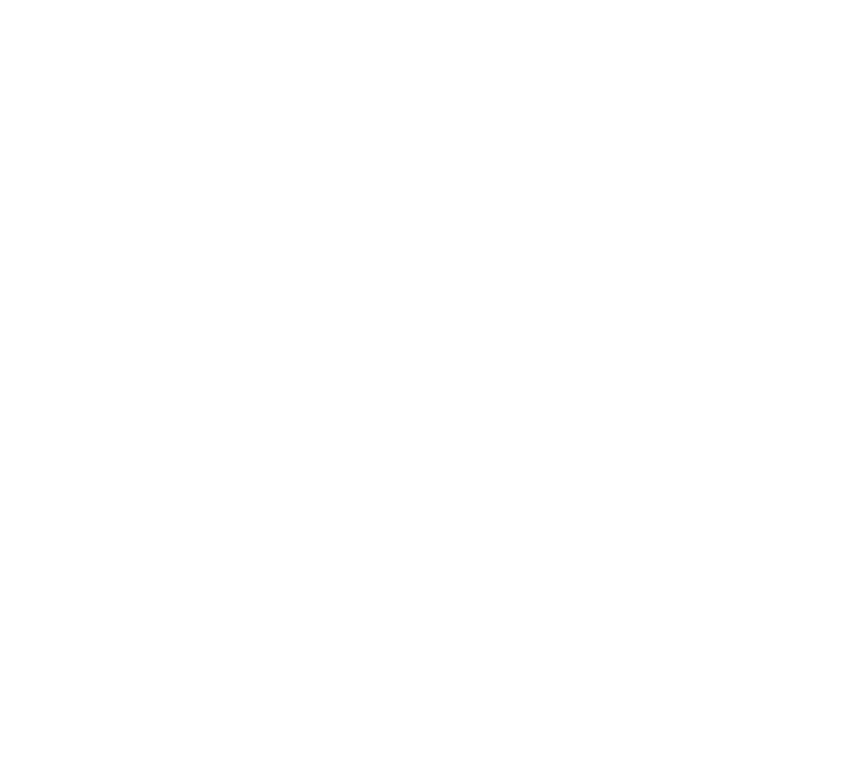
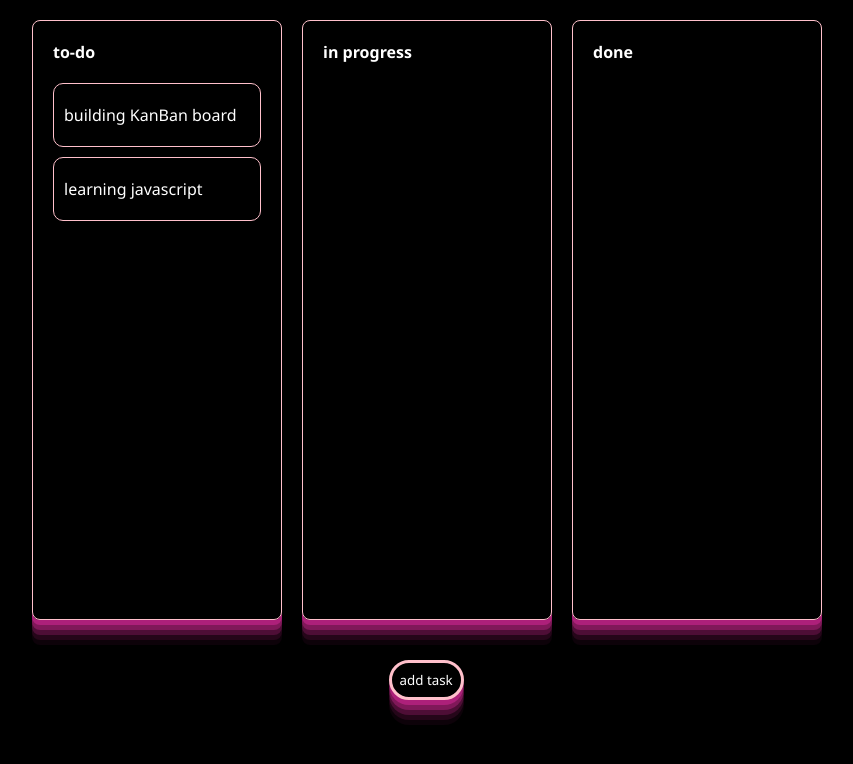
Before and after one commit to vanshbaranwal/kanban-board, a plain HTML site: page index.html in a window 1280 px wide. Shown: the whole page, without its empty margins (213-1066 px from the left). Drawn offline with Linux system fonts and the light colour scheme.

Commit message:
updated prd

```diff
--- a/index.html
+++ b/index.html
@@ -8,6 +8,21 @@
     <script src="script.js" defer></script>
 </head>
 <body>
-
+    <div class="container">
+        <div class="board">
+            <h4>to-do</h4>
+            <div class="items">
+                <p class="item">building KanBan board</p>
+                <p class="item">learning javascript</p>
+            </div>
+        </div>
+        <div class="board">
+            <h4>in progress</h4>
+        </div>
+        <div class="board">
+            <h4>done</h4>
+        </div>
+    </div>
+    <button id="add-task-btn">add task</button>
 </body>
 </html>
--- a/script.js
+++ b/script.js
@@ -0,0 +1,7 @@
+// const addTaskBtn = document.getElementById("add-task-btn")
+
+// addTaskBtn.addEventListener('click', () => {
+//     const input = prompt('what is the task??');
+// })
+
+alert("vansh baranwal")
--- a/style.css
+++ b/style.css
@@ -0,0 +1,62 @@
+*{
+    padding: 0;
+    margin: 0;
+    box-sizing: border-box;
+    font-family: 'Segoe UI', Tahoma, Geneva, Verdana, sans-serif;
+}
+
+body{
+    background-color: black;
+    color: white;
+}
+.container{
+    display: flex;
+    gap: 20px;
+    padding: 20px;
+    justify-content: center;
+    align-items: center;
+}
+
+.board{
+    border: 1px solid pink;
+    height: 75vh;
+    width: 250px;
+    padding: 20px;
+    border-radius: 8px;
+    box-shadow: rgba(240, 46, 170, 0.4) 0px 5px, rgba(240, 46, 170, 0.3) 0px 10px, rgba(240, 46, 170, 0.2) 0px 15px, rgba(240, 46, 170, 0.1) 0px 20px, rgba(240, 46, 170, 0.05) 0px 25px;
+}
+
+.items{
+    margin-top: 20px;
+}
+
+.item{
+    border: 1px solid pink;
+    padding: 20px 10px;
+    margin-top: 10px;
+    border-radius: 10px;
+    cursor: pointer;
+}
+.item:hover{
+    border: 5px solid pink;
+    background-color: whitesmoke;
+    color: black;
+}
+
+button{
+    border: 3px solid pink;
+    text-align: center;
+    padding: 8px;
+    margin-top: 20px;
+    margin-left: 47%;
+    background-color: black;
+    color: white;
+    border-radius: 20px;
+    cursor: pointer;
+    box-shadow: rgba(240, 46, 170, 0.4) 0px 5px, rgba(240, 46, 170, 0.3) 0px 10px, rgba(240, 46, 170, 0.2) 0px 15px, rgba(240, 46, 170, 0.1) 0px 20px, rgba(240, 46, 170, 0.05) 0px 25px;
+}
+button:hover{
+    border: 3px solid pink;
+    background-color: white;
+    color: black;
+}
```
Also changed, not shown: 1 other file.
